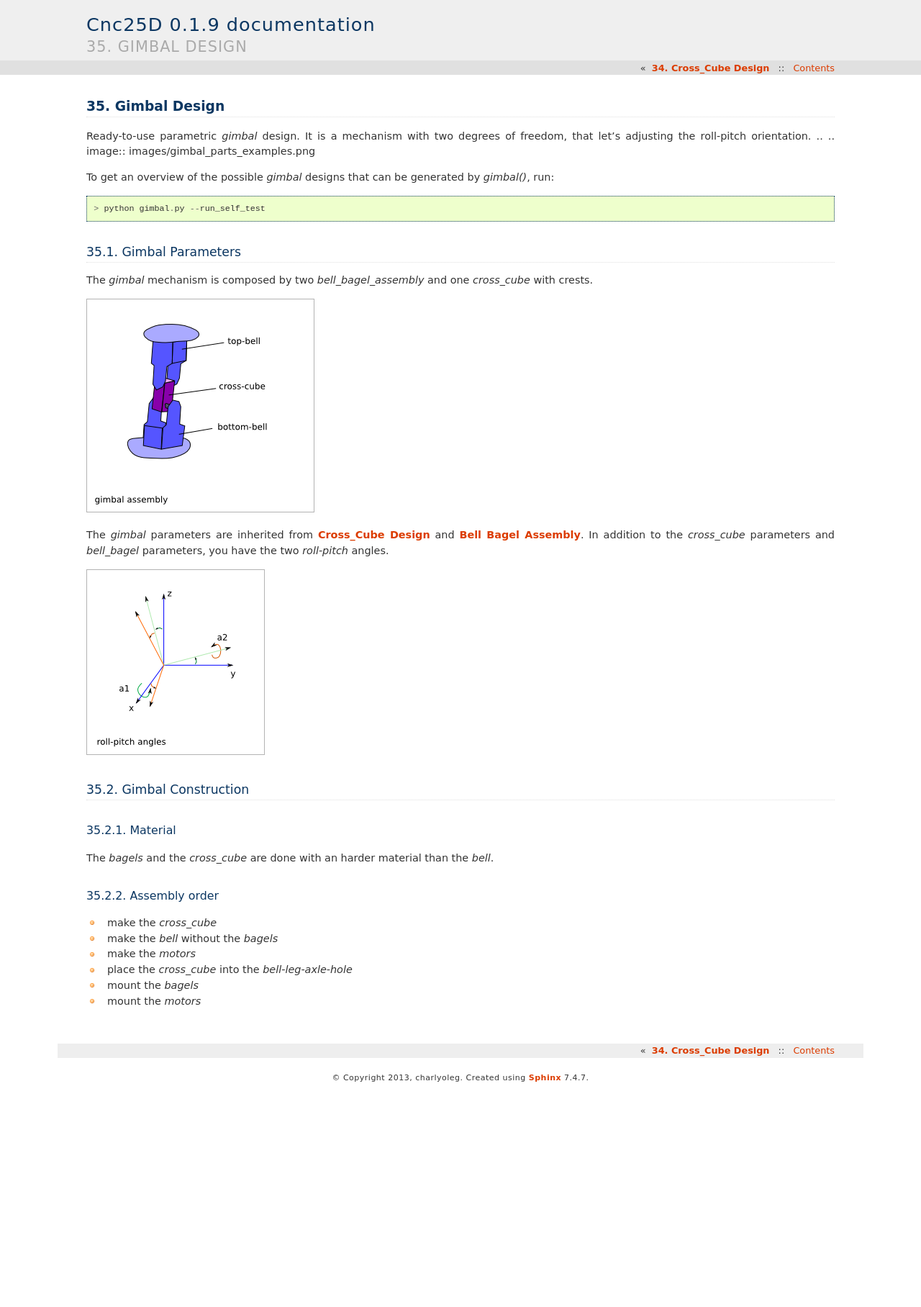
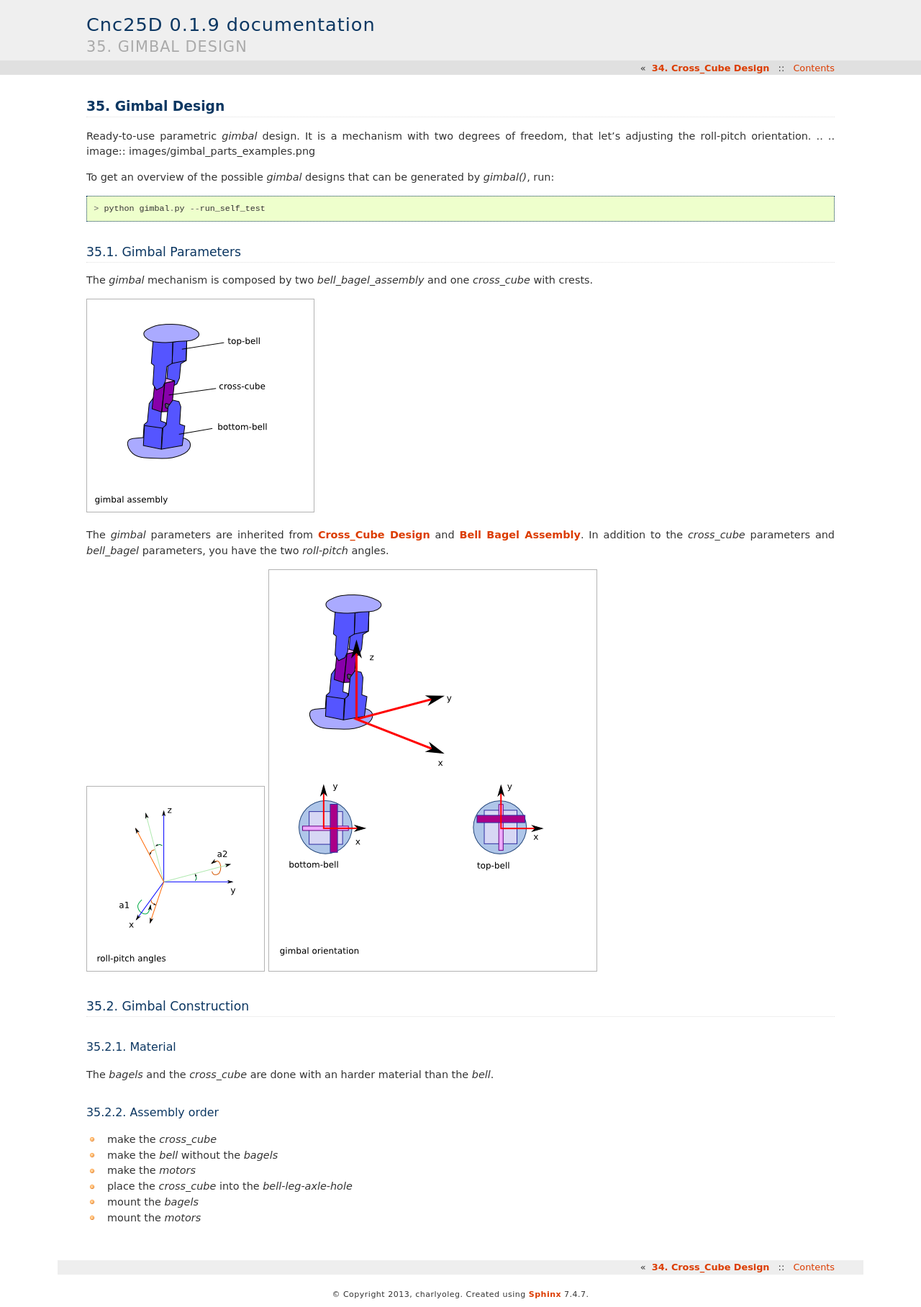
Before and after one commit to charlyoleg/Cnc25D, a Sphinx documentation site: the page built from docs/gimbal_design.rst, in a window 1280 px wide. Shown: the whole page at 72% size. Built offline with Sphinx 7.4.7, drawn with Linux system fonts in a browser that asks for light colours; formulas are drawn with MathJax 3; before the commit the page ends 1515 px from its top, so only the background shows below that.

Commit message:
[gimbal] doc roll pitch

```diff
--- a/docs/gimbal_design.rst
+++ b/docs/gimbal_design.rst
@@ -20,6 +20,7 @@ The *gimbal* parameters are inherited from :doc:`cross_cube_design` and :doc:`be
 In addition to the *cross_cube* parameters and *bell_bagel* parameters, you have the two *roll-pitch* angles.
 
 .. image:: images/roll_pitch_angles.png
+.. image:: images/gimbal_orientation.png
 
 Gimbal Construction
 ===================
```
Also changed, not shown: docs/gimbal_parameters.svg, docs/images/gimbal_orientation.png (added), docs/roll_pitch_angles.svg (added).
